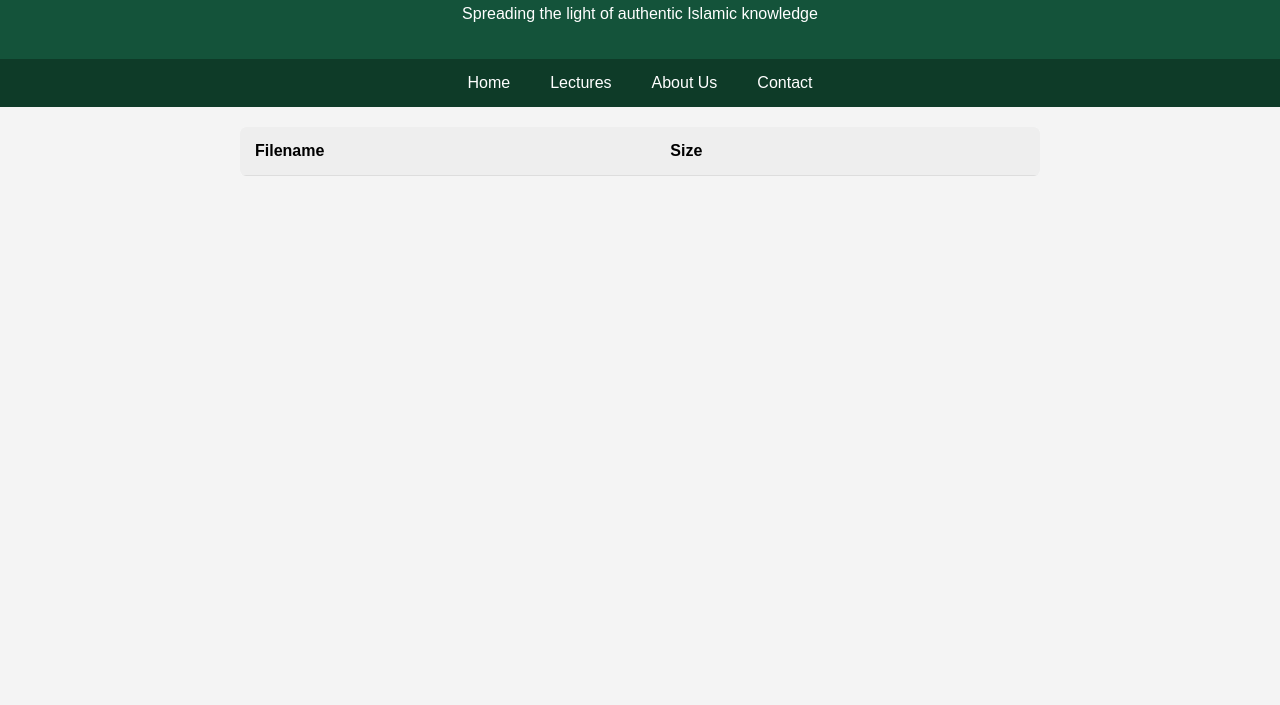
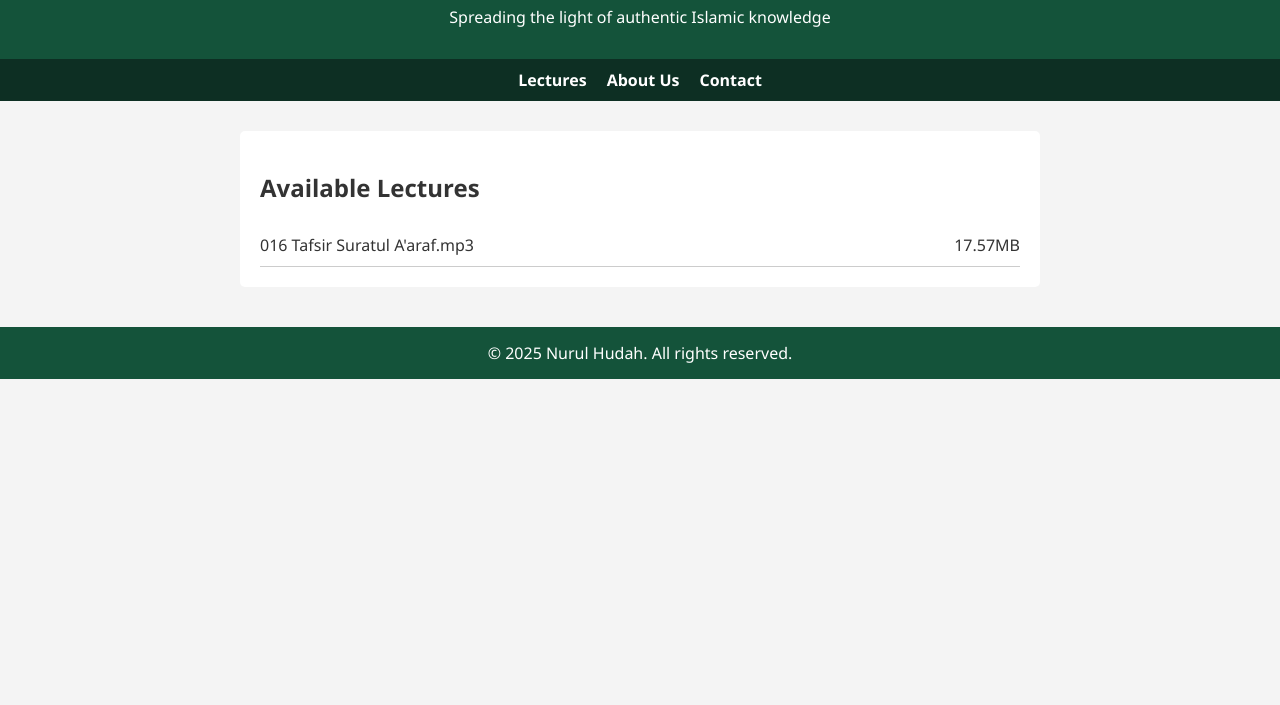
Before and after one commit to Abuzarrimaina/NURULHUDAH-, a plain HTML site: page index.html in a window 1280 px wide. Shown: the part 95-800 px from the top of the page. Drawn offline with Linux system fonts and the light colour scheme.

Commit message:
Update index.html

```diff
--- a/index.html
+++ b/index.html
@@ -3,99 +3,86 @@
 <head>
   <meta charset="UTF-8" />
   <meta name="viewport" content="width=device-width, initial-scale=1" />
-  <title>Lectures - Nurul Hudah</title>
+  <title>Nurul Hudah</title>
   <style>
     body {
-      font-family: Arial, sans-serif;
+      margin: 0;
+      font-family: 'Segoe UI', Tahoma, Geneva, Verdana, sans-serif;
       background: #f4f4f4;
-      margin: 0;
+      color: #333;
     }
     header {
-      background-color: #14533a;
+      background: #14533a;
       color: white;
-      padding: 20px;
+      padding: 15px 0;
       text-align: center;
     }
     nav {
-      background-color: #0e3b28;
+      background: #0d2f23;
       display: flex;
       justify-content: center;
+      gap: 20px;
+      padding: 10px 0;
     }
     nav a {
       color: white;
       text-decoration: none;
-      padding: 15px 20px;
-    }
-    nav a:hover {
-      background-color: #1d5c42;
-    }
-    .container {
-      max-width: 800px;
-      margin: 20px auto;
-      padding: 0 20px;
-    }
-    table {
-      width: 100%;
-      border-collapse: collapse;
-      background: white;
-      border-radius: 6px;
-      overflow: hidden;
-    }
-    th, td {
-      padding: 15px;
-      text-align: left;
-      border-bottom: 1px solid #ddd;
-    }
-    th {
-      background-color: #eee;
       font-weight: bold;
     }
-    .download-btn {
-      background-color: #25D366;
+    main {
+      max-width: 800px;
+      margin: 30px auto;
+      padding: 0 15px;
+    }
+    .lecture-list {
+      background: white;
+      padding: 20px;
+      border-radius: 5px;
+    }
+    .lecture-item {
+      display: flex;
+      justify-content: space-between;
+      border-bottom: 1px solid #ccc;
+      padding: 10px 0;
+    }
+    footer {
+      text-align: center;
+      padding: 15px;
+      background: #14533a;
       color: white;
-      padding: 8px 15px;
-      border: none;
-      border-radius: 5px;
-      text-decoration: none;
-      font-size: 14px;
+      margin-top: 40px;
     }
   </style>
 </head>
 <body>
 
   <header>
-    <h1>Nurul Hudah</h1>
+ <h1>Nurul Hudah</h1>
     <p>Spreading the light of authentic Islamic knowledge</p>
   </header>
 
   <nav>
-    <a href="index.html">Home</a>
-    <a href="lectures.html">Lectures</a>
+    <a href="index.html">Lectures</a>
     <a href="about.html">About Us</a>
     <a href="contact.html">Contact</a>
   </nav>
 
-  <div class="container">
-    <table>
-      <thead>
-        <tr>
-          <th>Filename</th>
-          <th>Size</th>
-          <th></th>
-        </tr>
-      </thead>
-      <tbody>
-        <!-- You will add lecture rows here like the example below -->
-        <!--
-        <tr>
-          <td>001 - Umdatul Fiqh</td>
-          <td>12.5 MB</td>
-          <td><a href="#" class="download-btn">Download ↓</a></td>
-        </tr>
-        -->
-      </tbody>
-    </table>
-  </div>
+  <main>
+    <section class="lecture-list">
+      <h2>Available Lectures</h2>
+
+      <div class="lecture-item">
+        <span>016 Tafsir Suratul A'araf.mp3</span>
+        <span>17.57MB</span>
+      </div>
+
+      <!-- Add more lectures below in the same format -->
+    </section>
+  </main>
+
+  <footer>
+    &copy; 2025 Nurul Hudah. All rights reserved.
+  </footer>
 
 </body>
 </html>
```
